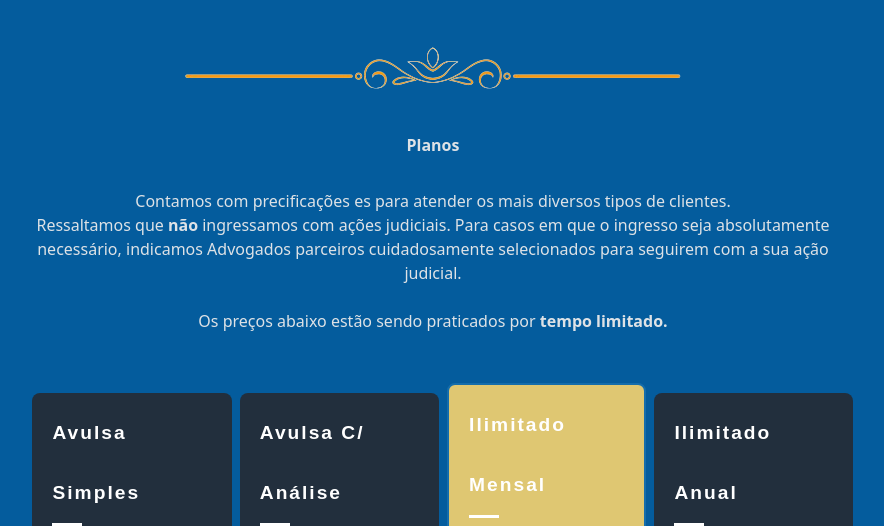
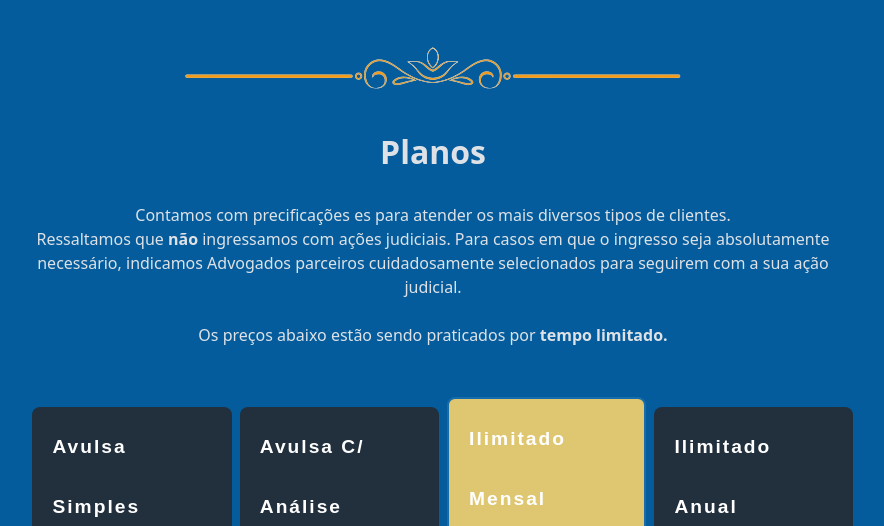
Before and after one commit to rrosset91/larineconsultoria, a website: page index.html in a window 1280 px wide. Shown: the part 1558-2084 px from the top of the page, without its empty margins (207-1091 px from the left). Drawn offline with nearby package versions, Linux system fonts and the light colour scheme; a web font is replaced by a local one.

Commit message:
h2 fixed

```diff
--- a/index.html
+++ b/index.html
@@ -134,7 +134,7 @@
     <section id="pricing" class="pricing-content section-padding">
       <div class="container col-8">
         <div class="section-title text-center">
-          <hs2 class="fw-bold">Planos</hs2>
+          <h2 class="fw-bold">Planos</h2>
           <p style="margin-top: 2em">
             Contamos com precificações es para atender os mais diversos tipos de
             clientes.<br>
```
